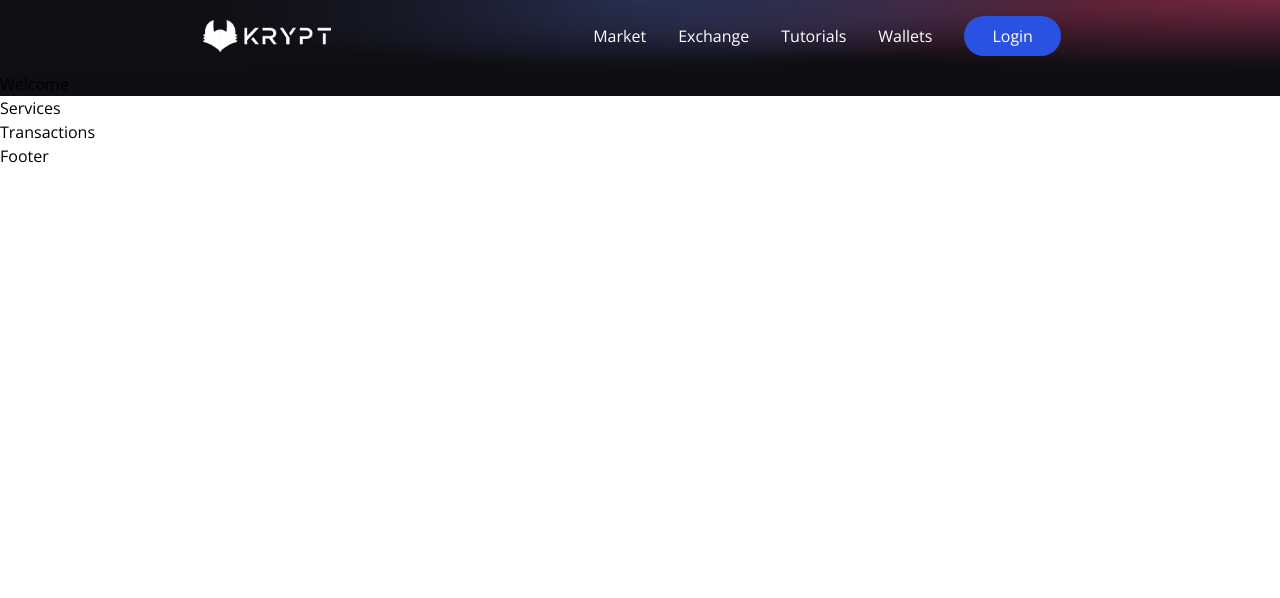
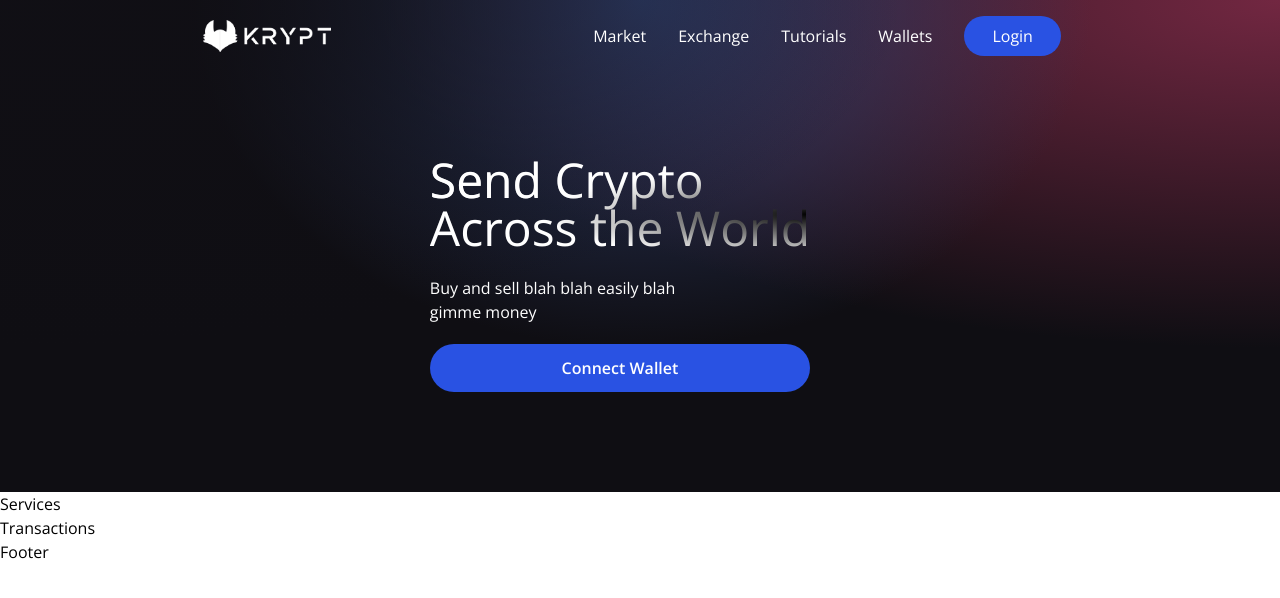
Before and after one commit to plmokn210/web3_project_1, a React (Vite) app in the folder client/: page / in a window 1280 px wide. Shown: the top 598 px of the page. Built offline with nearby package versions, Linux system fonts and the light colour scheme.

Commit message:
welcome progress

```diff
--- a/client/src/components/Welcome.jsx
+++ b/client/src/components/Welcome.jsx
@@ -1,5 +1,32 @@
+import { AiFillPlayCircle } from "react-icons/ai";
+import { SiEthereum } from "react-icons/si";
+import { BsInfoCircle } from "react-icons/bs";
+import { Loader } from "./"
+
 const Welcome = () => {
-  return <h1>Welcome</h1>;
+
+  const connectWallet = () => {}
+  return (
+    <div className="flex w-full justify-center items-center">
+      <div className="flex md:flex-row flex-col items-start justify-between md:p-20 py-12 px-4">
+        <div className="flex flex-1 justify-start flex-col md:mr-10">
+          <h1 className="text-3xl sm:text-5xl text-white text-gradient py-1">
+            Send Crypto <br /> Across the World
+          </h1>
+          <p className="text-left text-white mt-5 font-light md:w-9/12 w-11/12 text-base">
+            Buy and sell blah blah easily blah gimme money
+          </p>
+          <button
+            type="button"
+            onClick={connectWallet}
+            className="flex flex-row justify-center items-center my-5 bg-[#2952e3] p-3 rounded-full cursor-pointer hover:bg-[#2546bd]"
+          >
+            <p className="text-white text-base font-semibold">Connect Wallet</p>
+          </button>
+        </div>
+      </div>
+    </div>
+  );
 };
 
 export default Welcome;
```
